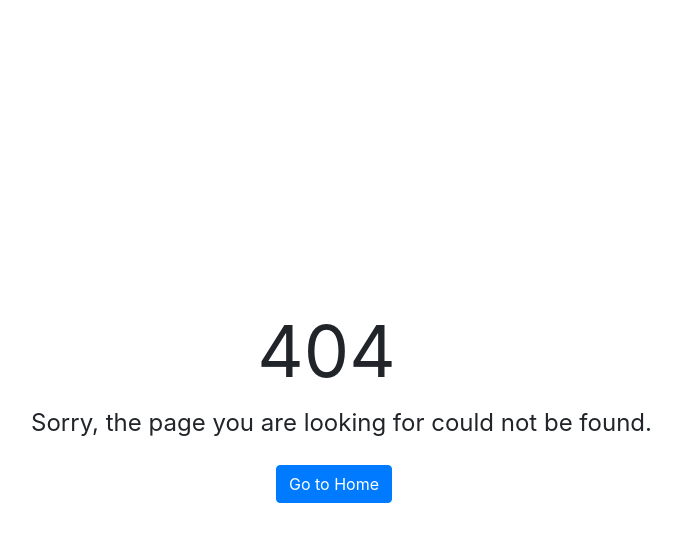
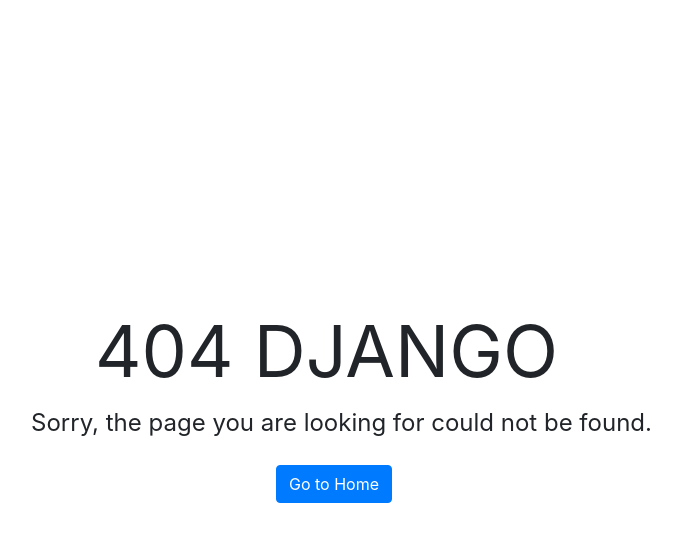
Before and after one commit to vladismeno/cleanhouse, a Django app: template templates/cleanhouse/404.html in a window 1280 px wide. Shown: the top 542 px of the page, without its empty margins (306-987 px from the left). Run offline with Django 5.2, Linux system fonts and the light colour scheme; the template is opened without the code that fills it, so the values that code supplies are empty; some libraries are stand-ins or nearby versions.

Commit message:
описание проекта

```diff
--- a/templates/cleanhouse/404.html
+++ b/templates/cleanhouse/404.html
@@ -28,7 +28,7 @@
     <div class="container full-height flex-center">
         <div class="row">
             <div class="col-md-12 text-center">
-                <div class="code">404</div>
+                <div class="code">404 DJANGO</div>
                 <div class="message">Sorry, the page you are looking for could not be found.</div>
                 <a href="/" class="btn btn-primary mt-4">Go to Home</a>
             </div>
```
